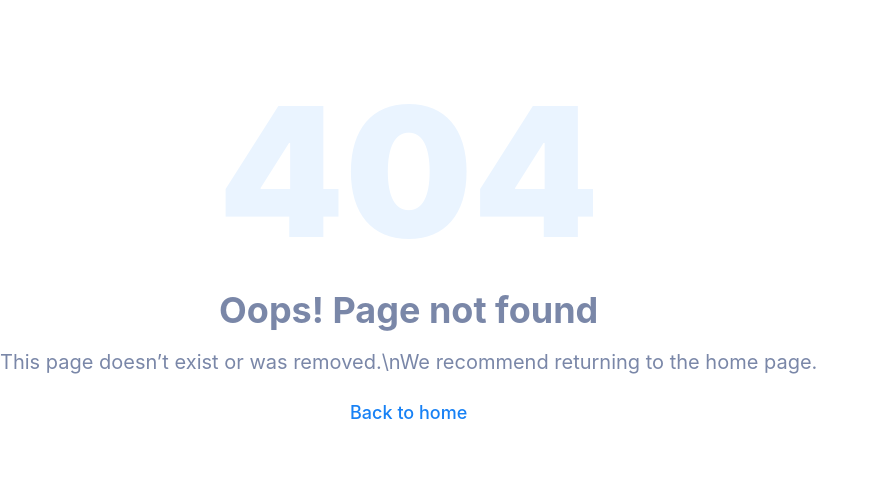
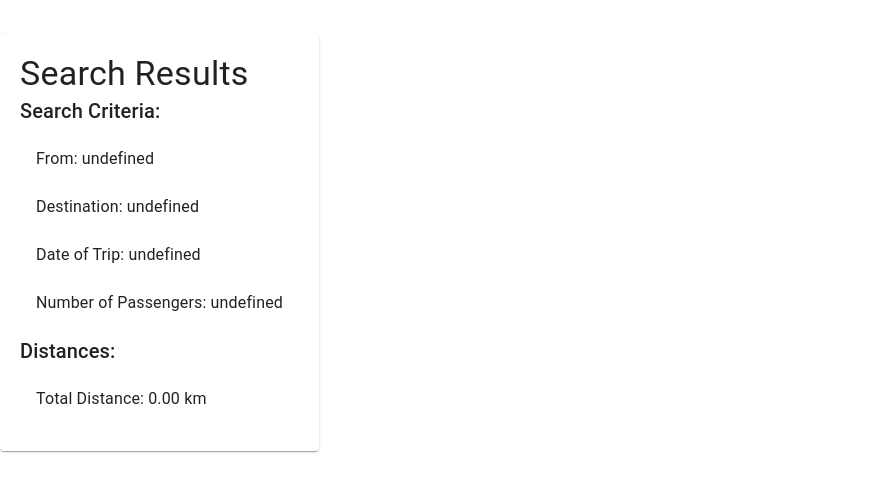
Before and after one commit to tipicatala/routes-app, a React (Vite) app: page /results in a window 1280 px wide. Before the commit this address had no page. Shown: the part 158-650 px from the top of the page, without its empty margins (0-878 px from the left). Built offline with nearby package versions, Linux system fonts and the light colour scheme.

Commit message:
added results page

```diff
--- a/src/pages/home/index.tsx
+++ b/src/pages/home/index.tsx
@@ -5,7 +5,7 @@ import {
   useSearchParams,
   createSearchParams,
 } from "react-router-dom";
-import { TextField, Button, Typography, Grid } from "@mui/material";
+import { TextField, Button, Typography, Grid, Container } from "@mui/material";
 
 const Home: React.FC = () => {
   const location = useLocation();
@@ -47,6 +47,7 @@ const Home: React.FC = () => {
 
   return (
     <div>
+      <Container>
       <Typography variant="h4">Search Form</Typography>
         <Grid item xs={12}>
           <form onSubmit={handleSubmit}>
@@ -107,6 +108,7 @@ const Home: React.FC = () => {
             </Button>
           </form>
         </Grid>
+      </Container>
     </div>
   );
 };
--- /dev/null
+++ b/src/pages/results/index.tsx
@@ -0,0 +1,74 @@
+import React, { useEffect, useState } from 'react';
+import { useSearchParams } from 'react-router-dom';
+import { Container, Paper, Typography, List, ListItem, ListItemText } from '@mui/material';
+import { calculateDistance, Distance } from '@/services/api';
+
+const Results: React.FC = () => {
+  const [searchParams] = useSearchParams();
+  const queryParams = Object.fromEntries(searchParams.entries());
+
+  const [resultData, setResultData] = useState<{
+    totalDistance: number;
+    distances: Distance[];
+  } | null>(null);
+
+  useEffect(() => {
+    const selectedCities = queryParams.changes
+      ? [queryParams.from, ...queryParams.changes.split(','), queryParams.to]
+      : [queryParams.from, queryParams.to];
+
+    calculateDistance(selectedCities)
+      .then(data => setResultData(data))
+      .catch(error => {
+        console.error(error);
+        setResultData(null);
+      });
+  }, [queryParams]);
+
+  return (
+    <Container component={Paper} maxWidth="md" style={{ padding: '20px' }}>
+      <Typography variant="h4">Search Results</Typography>
+      {resultData ? (
+        <div>
+          <Typography variant="h6">Search Criteria:</Typography>
+          <List>
+            <ListItem>
+              <ListItemText primary={`From: ${queryParams.from}`} />
+            </ListItem>
+            {queryParams.changes && (
+              <ListItem>
+                <ListItemText primary={`Change Cities: ${queryParams.changes}`} />
+              </ListItem>
+            )}
+            <ListItem>
+              <ListItemText primary={`Destination: ${queryParams.to}`} />
+            </ListItem>
+            <ListItem>
+              <ListItemText primary={`Date of Trip: ${queryParams.date}`} />
+            </ListItem>
+            <ListItem>
+              <ListItemText primary={`Number of Passengers: ${queryParams.passengers}`} />
+            </ListItem>
+          </List>
+          <Typography variant="h6">Distances:</Typography>
+          <List>
+            {resultData.distances.map((distance, index) => (
+              <ListItem key={index}>
+                <ListItemText
+                  primary={`Distance from ${distance.from} to ${distance.to}: ${distance.distance.toFixed(2)} km`}
+                />
+              </ListItem>
+            ))}
+            <ListItem>
+              <ListItemText primary={`Total Distance: ${resultData.totalDistance.toFixed(2)} km`} />
+            </ListItem>
+          </List>
+        </div>
+      ) : (
+        <Typography variant="body1">An error occurred while calculating distances.</Typography>
+      )}
+    </Container>
+  );
+};
+
+export default Results;
--- a/src/routes/index.tsx
+++ b/src/routes/index.tsx
@@ -3,6 +3,7 @@ import Layout from '@/templates';
 
 import Home from '@/pages/home';
 import NotFound from '@/pages/NotFound';
+import Results from '@/pages/results';
 
 
 export default [
@@ -13,6 +14,12 @@ export default [
     children: [{ index: true, element: <Home /> }],
   },
   {
+    path: '/results',
+    id: 'Results',
+    element: <Layout />,
+    children: [{ index: true, element: <Results /> }],
+  },
+  {
     path: '/*',
     element: <NotFound />,
   },
--- a/src/services/api.ts
+++ b/src/services/api.ts
@@ -5,7 +5,7 @@ interface City {
   lon: number;
 }
 
-interface Distance {
+export interface Distance {
   from: string;
   to: string;
   distance: number;
```
Also changed, not shown: src/pages/results/style.module.scss (added). Lines whose indentation alone changed are shown as unchanged.
